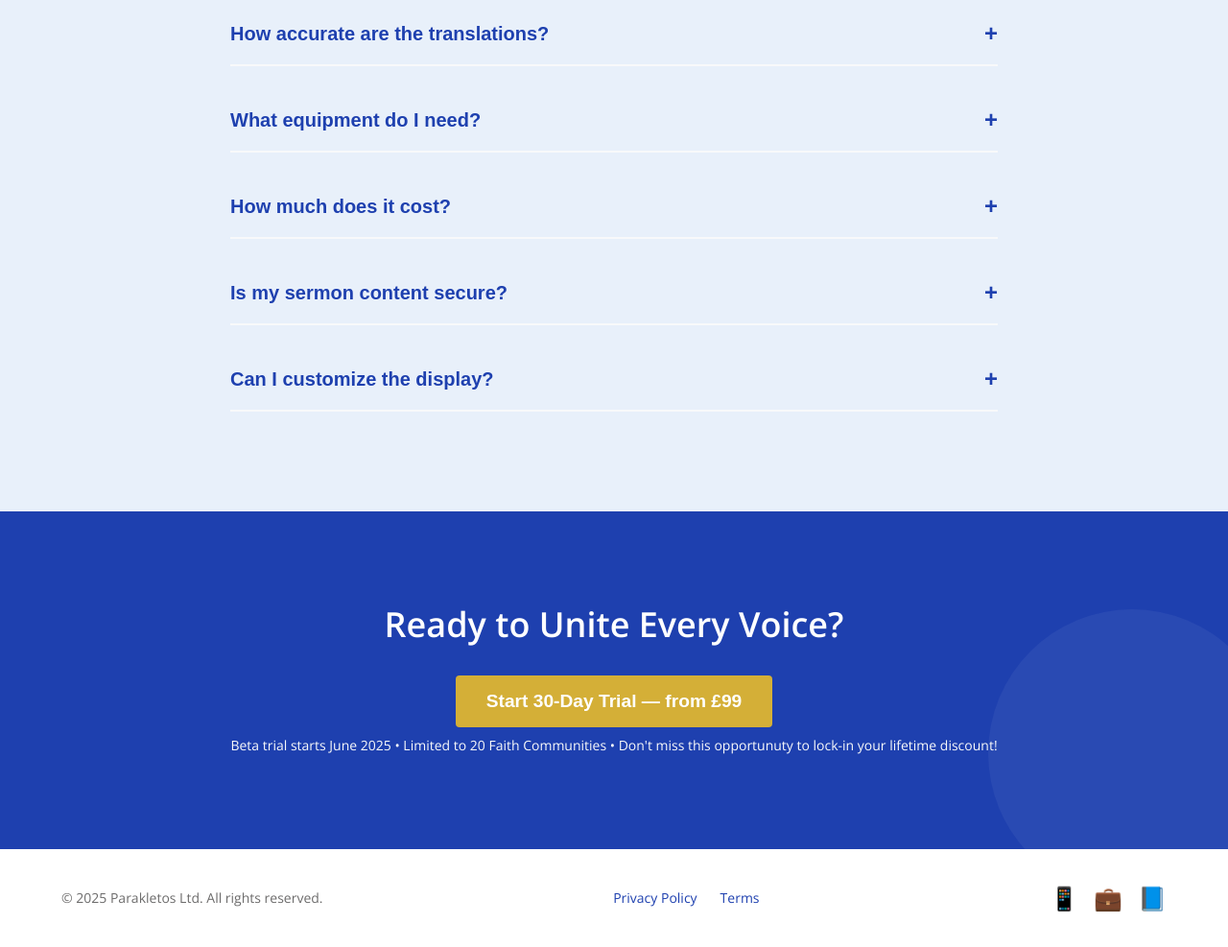
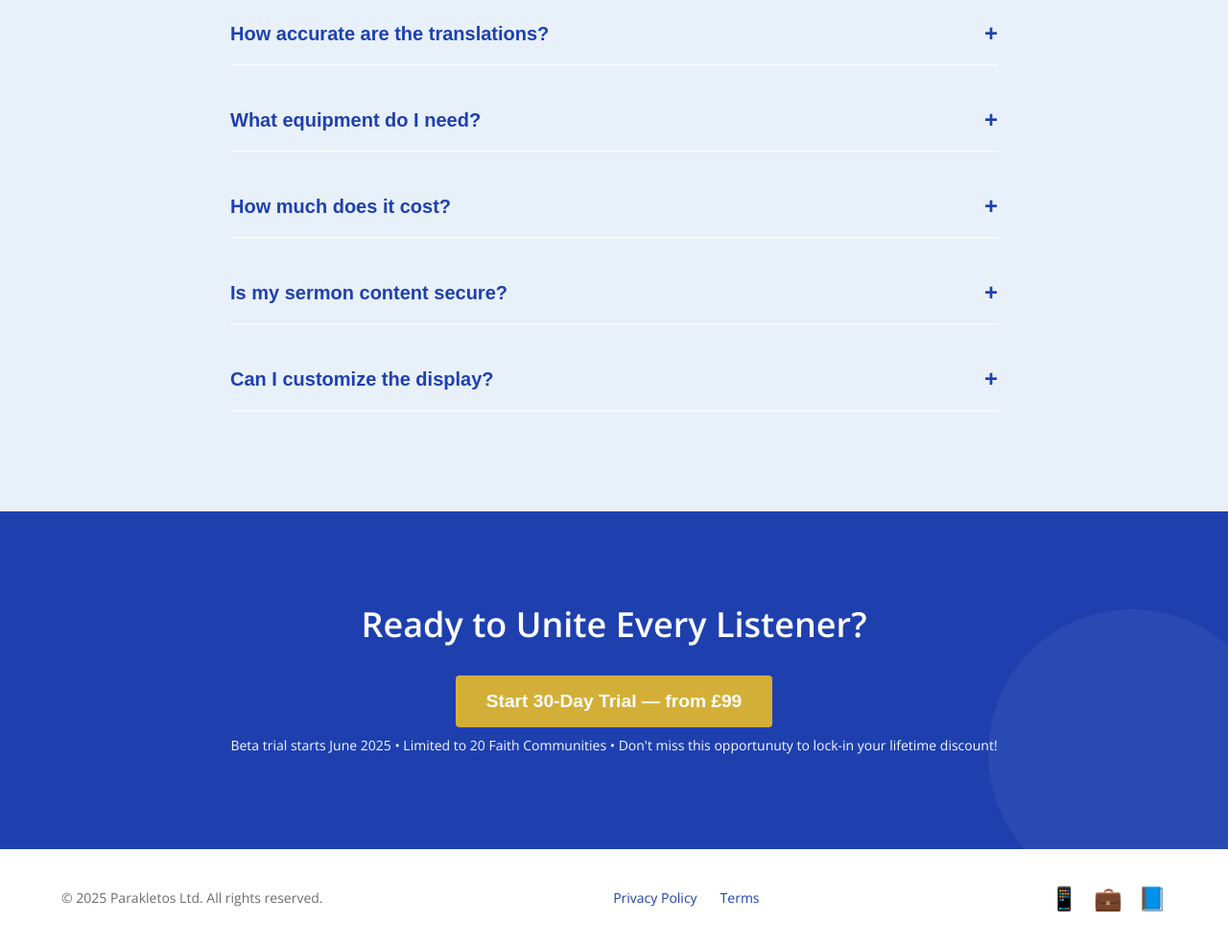
Before and after one commit to jason-iskcon/parakletos_landingpage, a plain HTML site: page index.html in a window 1280 px wide. Shown: the part 4217-5204 px from the top of the page at 96% size. Drawn offline with nearby package versions, Linux system fonts and the light colour scheme.

Commit message:
Small textual changes for 1st landing page

```diff
--- a/index.html
+++ b/index.html
@@ -263,7 +263,7 @@
     <!-- 9. Final Call -->
     <section class="final-call">
         <div class="container">
-            <h2>Ready to Unite Every Voice?</h2>
+            <h2>Ready to Unite Every Listener?</h2>
             <button class="btn-primary large">Start 30-Day Trial — from £99</button>
             <p class="fine-print">Beta trial starts June 2025 • Limited to 20 Faith Communities • Don't miss this opportunuty to lock-in your lifetime discount!</p>
         </div>
```
